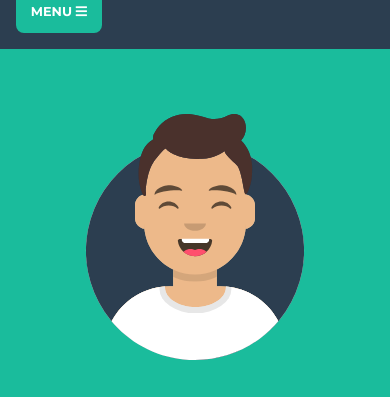
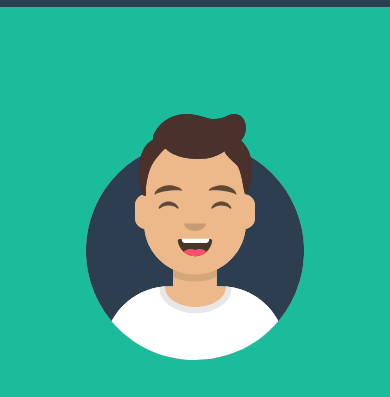
Before and after one commit to webhoster-x/webhoster-x.github.io, a plain HTML site: page index.html in a window 390 px wide. Shown: the part 65-462 px from the top of the page. Drawn offline with Linux system fonts and the light colour scheme.

Commit message:
Update index.html
Analytics and remove menu.

```diff
--- a/index.html
+++ b/index.html
@@ -4,6 +4,8 @@
 <head>
 
 <script data-ad-client="ca-pub-2093465077164081" async src="https://pagead2.googlesyndication.com/pagead/js/adsbygoogle.js"></script>
+
+<script async src="https://www.googletagmanager.com/gtag/js?id=UA-7652165-3"></script> <script> window.dataLayer = window.dataLayer || []; function gtag(){dataLayer.push(arguments);} gtag('js', new Date()); gtag('config', 'UA-7652165-3'); </script>
 
   <meta charset="utf-8">
   <meta name="viewport" content="width=device-width, initial-scale=1, shrink-to-fit=no">
@@ -28,10 +30,6 @@
   <nav class="navbar navbar-expand-lg bg-secondary text-uppercase fixed-top" id="mainNav">
     <div class="container">
       <a class="navbar-brand js-scroll-trigger" href="#page-top">Hello unexpected visitor ...</a>
-      <button class="navbar-toggler navbar-toggler-right text-uppercase font-weight-bold bg-primary text-white rounded" type="button" data-toggle="collapse" data-target="#navbarResponsive" aria-controls="navbarResponsive" aria-expanded="false" aria-label="Toggle navigation">
-        Menu
-        <i class="fas fa-bars"></i>
-      </button>
     </div>
   </nav>
 
```
